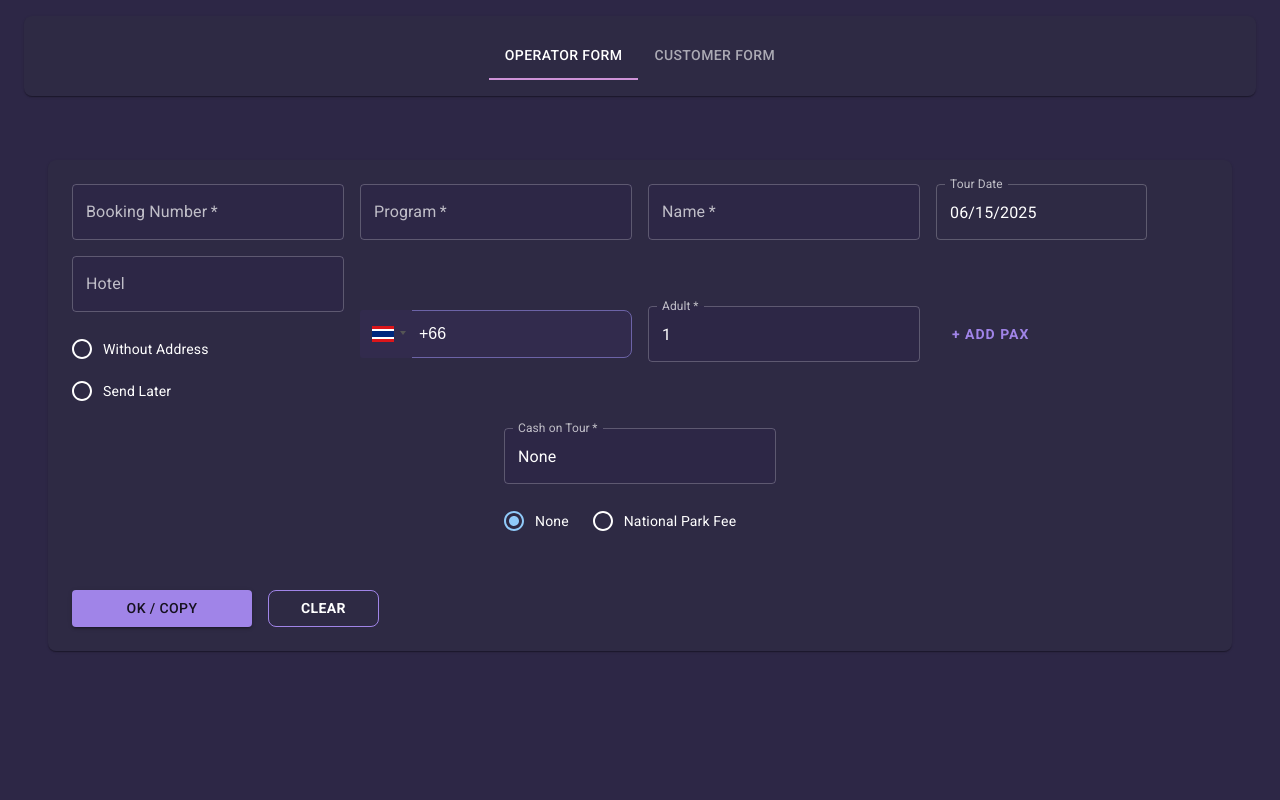
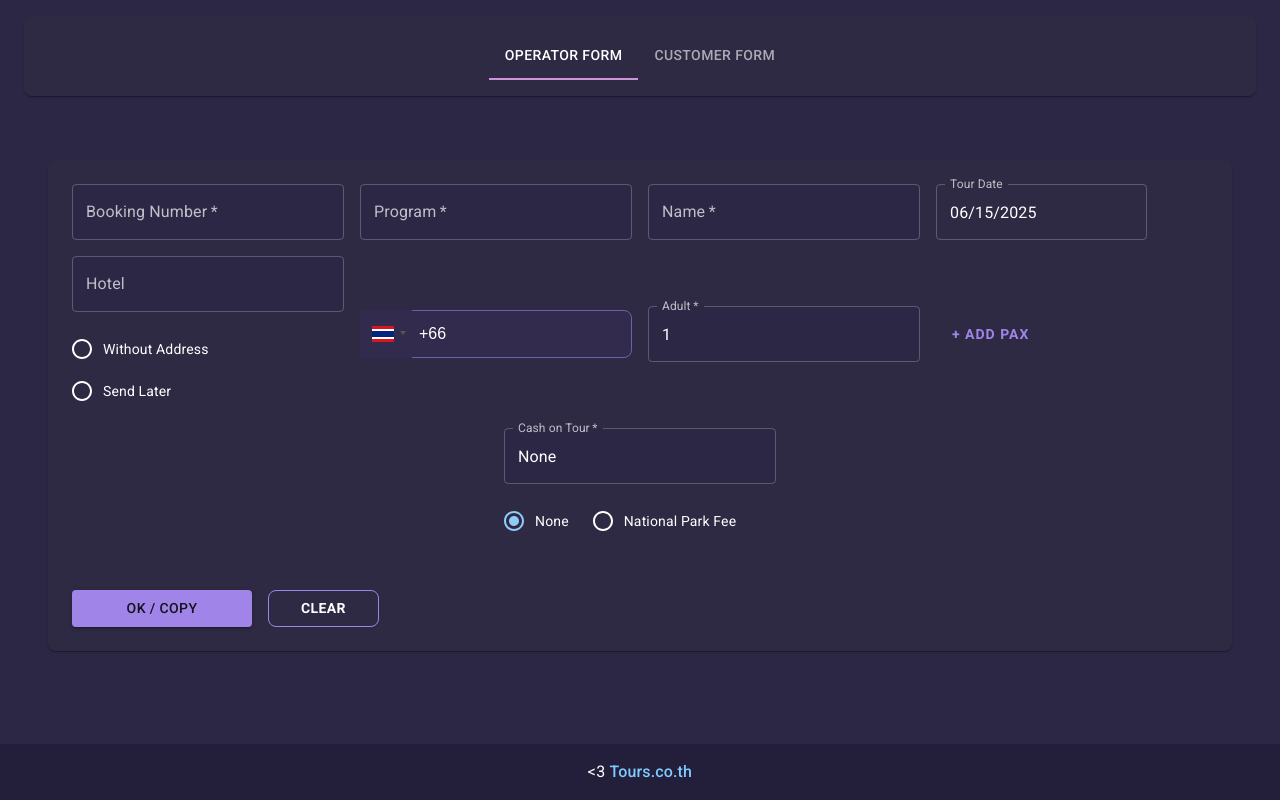
Before and after one commit to majidorc/text-generator, a Next.js app: page /forms in a window 1280 px wide. Built offline with nearby package versions, Linux system fonts and the light colour scheme.

Commit message:
Add footer with <3 Tours.co.th and link on all pages

```diff
--- a/pages/_app.js
+++ b/pages/_app.js
@@ -19,7 +19,14 @@ export default function App({ Component, pageProps }) {
   return (
     <ThemeProvider theme={darkTheme}>
       <CssBaseline />
-      <Component {...pageProps} />
+      <div style={{ minHeight: '100vh', display: 'flex', flexDirection: 'column' }}>
+        <div style={{ flex: 1 }}>
+          <Component {...pageProps} />
+        </div>
+        <footer style={{ textAlign: 'center', padding: '16px 0', background: '#231f3a', color: '#fff', fontSize: 16 }}>
+          &lt;3 <a href="https://tours.co.th" target="_blank" rel="noopener noreferrer" style={{ color: '#7ecbff', textDecoration: 'none', fontWeight: 500 }}>Tours.co.th</a>
+        </footer>
+      </div>
     </ThemeProvider>
   );
 }
```
